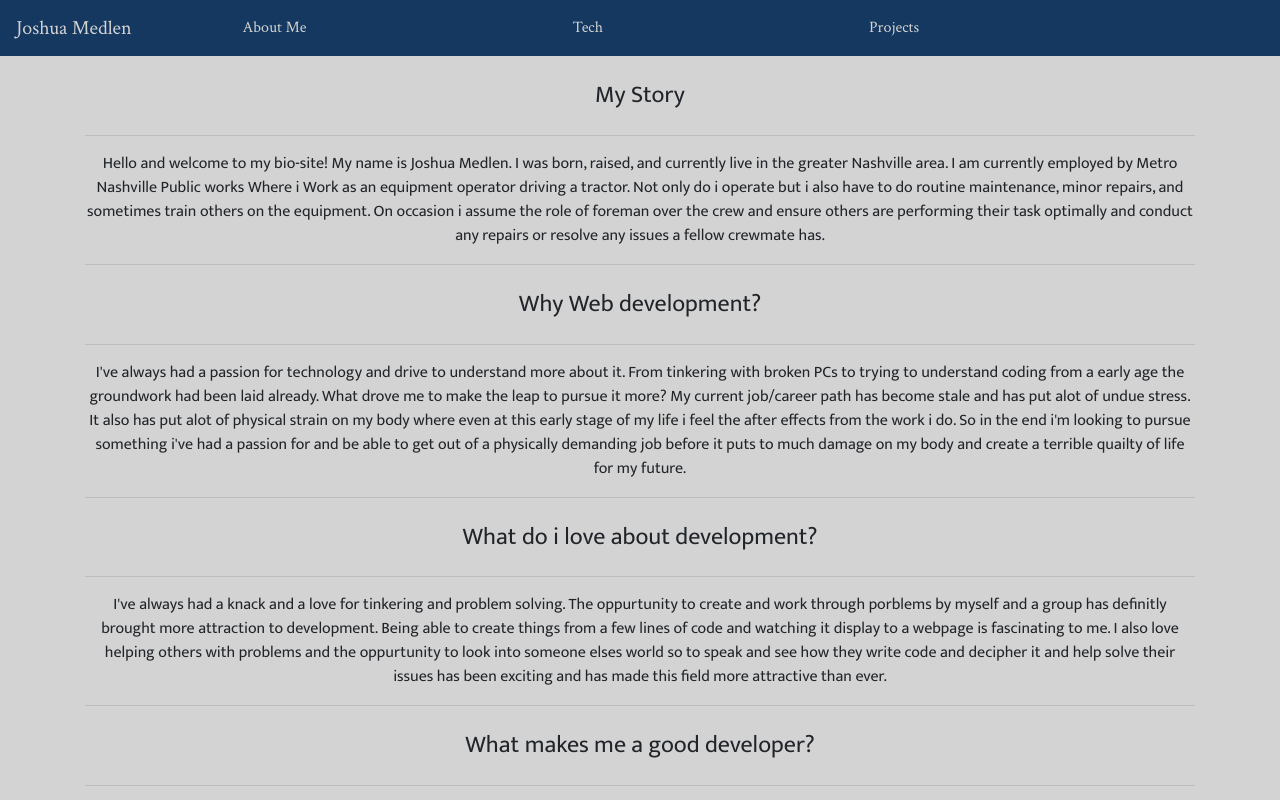
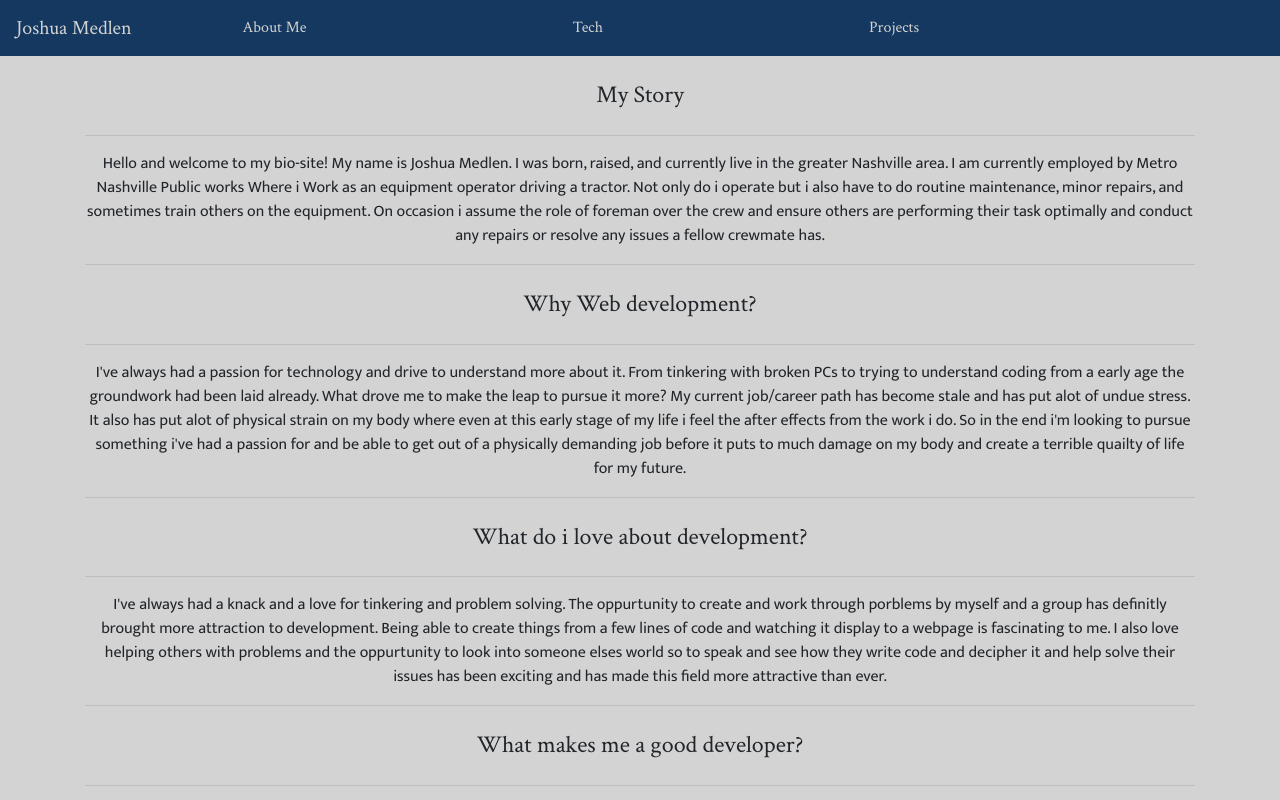
Before and after one commit to medlenmage/react-personal-bio, a React (Create React App) app: page /About-Me in a window 1280 px wide. Shown: the top 800 px of the page. Built offline with nearby package versions, Linux system fonts and the light colour scheme; no server answers; the HTML template or start-up script is replaced by a standard one.

Commit message:
finished projects page for the momment

```diff
--- a/src/components/pages/BioPage/BioPage.js
+++ b/src/components/pages/BioPage/BioPage.js
@@ -7,18 +7,18 @@ class BioPage extends React.Component {
       <div className="BioPage">
         {/* <h1 className="page-header">About Me</h1> */}
         <div className="my-story-container">
-          <h4 className="about-me-header">My Story</h4>
+          <h4 className="header">My Story</h4>
           <hr class="solid"></hr>
-          <p className="about-me-p">
+          <p className="p">
           Hello and welcome to my bio-site! My name is Joshua Medlen. I was born, raised, and currently live in the greater Nashville area. I am currently employed by Metro Nashville Public works
           Where i Work as an equipment operator driving a tractor. Not only do i operate but i also have to do routine maintenance, minor repairs, and sometimes train others on the equipment.
           On occasion i assume the role of foreman over the crew and ensure others are performing their task optimally and conduct any repairs or resolve any issues a fellow crewmate has.</p>
           <hr class="solid"></hr>
         </div>
         <div className="why-dev">
-          <h4 className="about-me-header">Why Web development?</h4>
+          <h4 className="header">Why Web development?</h4>
           <hr class="solid"></hr>
-          <p className="about-me-p">
+          <p className="p">
             I've always had a passion for technology and drive to understand more about it. From tinkering with broken PCs to trying to understand coding from a early age the groundwork
             had been laid already. What drove me to make the leap to pursue it more? My current job/career path has become stale and has put alot of undue stress. It also has put alot of
             physical strain on my body where even at this early stage of my life i feel the after effects from the work i do. So in the end i'm looking to pursue something i've had a passion for
@@ -27,9 +27,9 @@ class BioPage extends React.Component {
           <hr class="solid"></hr>
         </div>
         <div className="love-dev">
-          <h4 className="about-me-header">What do i love about development?</h4>
+          <h4 className="header">What do i love about development?</h4>
           <hr class="solid"></hr>
-          <p className="about-me-p">
+          <p className="p">
             I've always had a knack and a love for tinkering and problem solving. The oppurtunity to create and work through porblems by myself and a group has definitly brought more attraction to
             development. Being able to create things from a few lines of code and watching it display to a webpage is fascinating to me. I also love helping others with problems and the oppurtunity to
             look into someone elses world so to speak and see how they write code and decipher it and help solve their issues has been exciting and has made this field more attractive than ever.
@@ -37,9 +37,9 @@ class BioPage extends React.Component {
           <hr class="solid"></hr>
         </div>
         <div className="good-dev">
-          <h4 className="about-me-header">What makes me a good developer?</h4>
+          <h4 className="header">What makes me a good developer?</h4>
           <hr class="solid"></hr>
-          <p className="about-me-p">
+          <p className="p">
             My determination to resolve problems and issues. My humblness to ask for help when i feel a task or problem needs to heads more than one. My ability to gather information on a particular
             issue to gain the knowledge or aquire the skills/toolset needed to get a job done. My ability to work/play well with others and work as a team and to present my thoughts to the group to
             get better insight to issues and maybe look at problems from a whole new angle.
--- a/src/components/pages/BioPage/BioPage.scss
+++ b/src/components/pages/BioPage/BioPage.scss
@@ -2,14 +2,14 @@
 @import url('https://fonts.googleapis.com/css2?family=Crimson+Text&family=Mukta&display=swap');
 
 
-.about-me-p {
+.p {
   font-family: 'Mukta', sans-serif;
   margin-top: 15px;
   margin-bottom: 15px;
 }
 
-.about-me-header {
-  font-family: 'Mukta', sans-serif;
+.header {
+  font-family: 'Crimson Text', serif;
   margin-top: 25px;
   margin-bottom: 25px;
 }
--- a/src/components/pages/ProjectCards/ProjectCards.js
+++ b/src/components/pages/ProjectCards/ProjectCards.js
@@ -13,12 +13,13 @@ class ProjectCards extends React.Component {
       <div class="card">
         <img class="card" src={projects.screenshot} alt="project screenshot" />
         <div class="card-body">
-          <h5 class="card-title">{projects.title}</h5>
-          <p class="card-text">{projects.description}</p>
-          <p className="card-text">{projects.technologiesUsed}</p>
+          <h5 class="card-title header">{projects.title}</h5>
+          <p class="card-text p">{projects.description}</p>
+          <p className="card-text p">{projects.technologiesUsed}</p>
           <div className="project-links">
-            <a href={projects.url}>{projects.url}</a>
-            <a href={projects.githubUrl}>{projects.githubUrl}</a>
+            <a href={projects.url} className="project-links">{projects.url}</a>
+            <br></br>
+            <a href={projects.githubUrl} className="project-links">{projects.githubUrl}</a>
           </div>
         </div>
       </div>
--- a/src/components/pages/ProjectsPage/ProjectsPage.js
+++ b/src/components/pages/ProjectsPage/ProjectsPage.js
@@ -1,6 +1,7 @@
 import React from 'react';
 import projectsData from '../../../helpers/data/projectsData';
 import ProjectCards from '../ProjectCards/ProjectCards';
+import './ProjectsPage.scss';
 
 class ProjectsPage extends React.Component {
   state = {
@@ -14,7 +15,7 @@ class ProjectsPage extends React.Component {
   // }
 
   componentDidMount() {
-    projectsData.getMyProjects()
+    projectsData.getProjects()
       .then((projects) => this.setState({ projects }))
       .catch((err) => console.error('could not get projects', err));
   }
@@ -26,8 +27,8 @@ class ProjectsPage extends React.Component {
 
     return (
       <div className="Projects">
-        <h3>Projects</h3>
-        <div classNanem="mb-3">
+        <h3 className="header">Projects</h3>
+        <div classNanem="m-auto">
           <div className="card-columns">
             {projectCard}
           </div>
--- /dev/null
+++ b/src/components/pages/ProjectsPage/ProjectsPage.scss
@@ -0,0 +1 @@
+@import '../../../stylings/variables';
--- a/src/helpers/data/projectsData.js
+++ b/src/helpers/data/projectsData.js
@@ -3,10 +3,10 @@ import apiKeys from '../apiKeys.json';
 
 const baseUrl = apiKeys.firebaseConfig.databaseURL;
 
-const getMyProjects = () => new Promise((resolve, reject) => {
+const getProjects = () => new Promise((resolve, reject) => {
   axios.get(`${baseUrl}/projects.json`)
-    .then((res) => {
-      const allProjects = res.data;
+    .then((response) => {
+      const allProjects = response.data;
       const myProjects = [];
 
       Object.keys(allProjects).forEach((projectId) => {
@@ -19,4 +19,4 @@ const getMyProjects = () => new Promise((resolve, reject) => {
     .catch((err) => reject(err));
 });
 
-export default getMyProjects;
+export default { getProjects };
```
